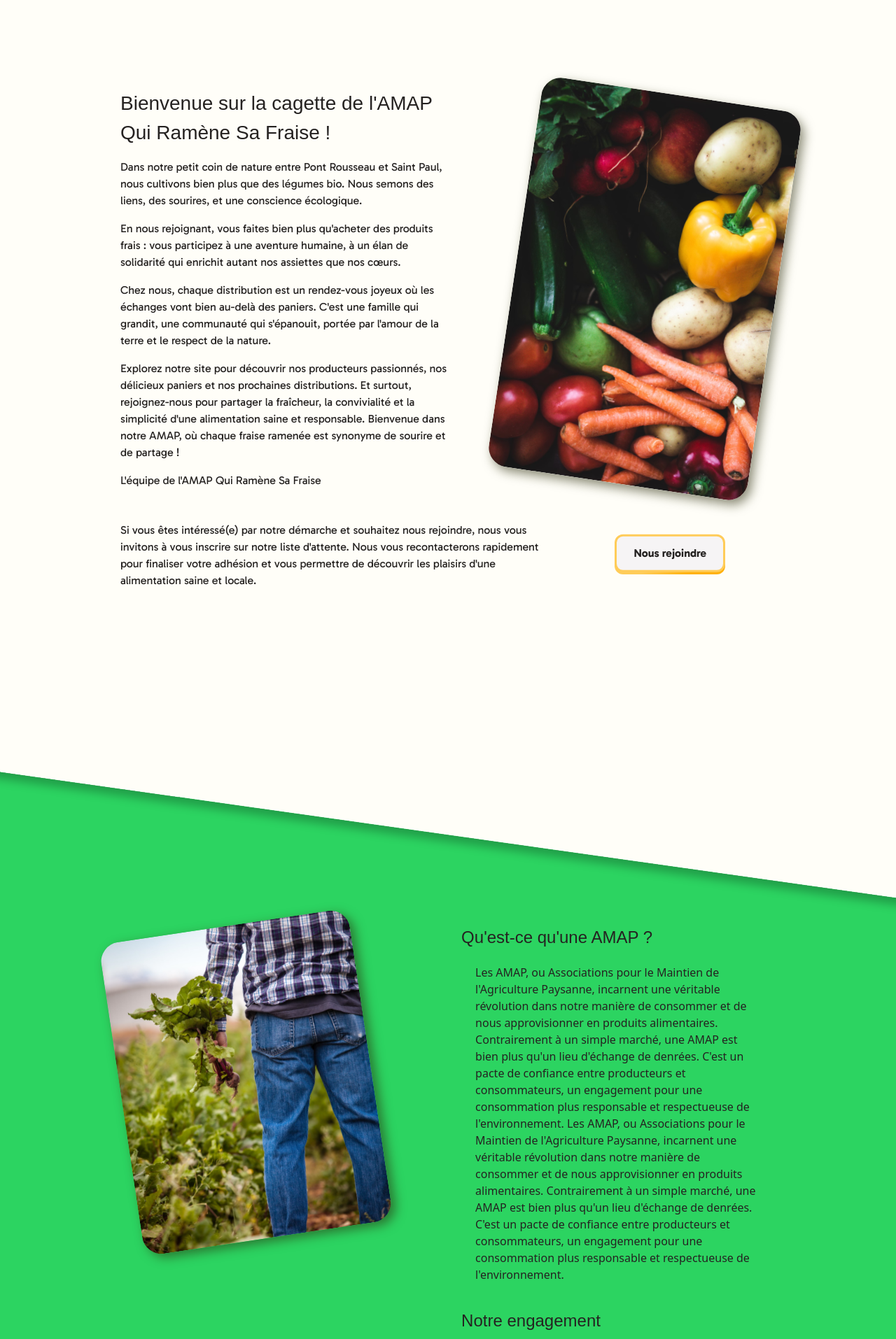
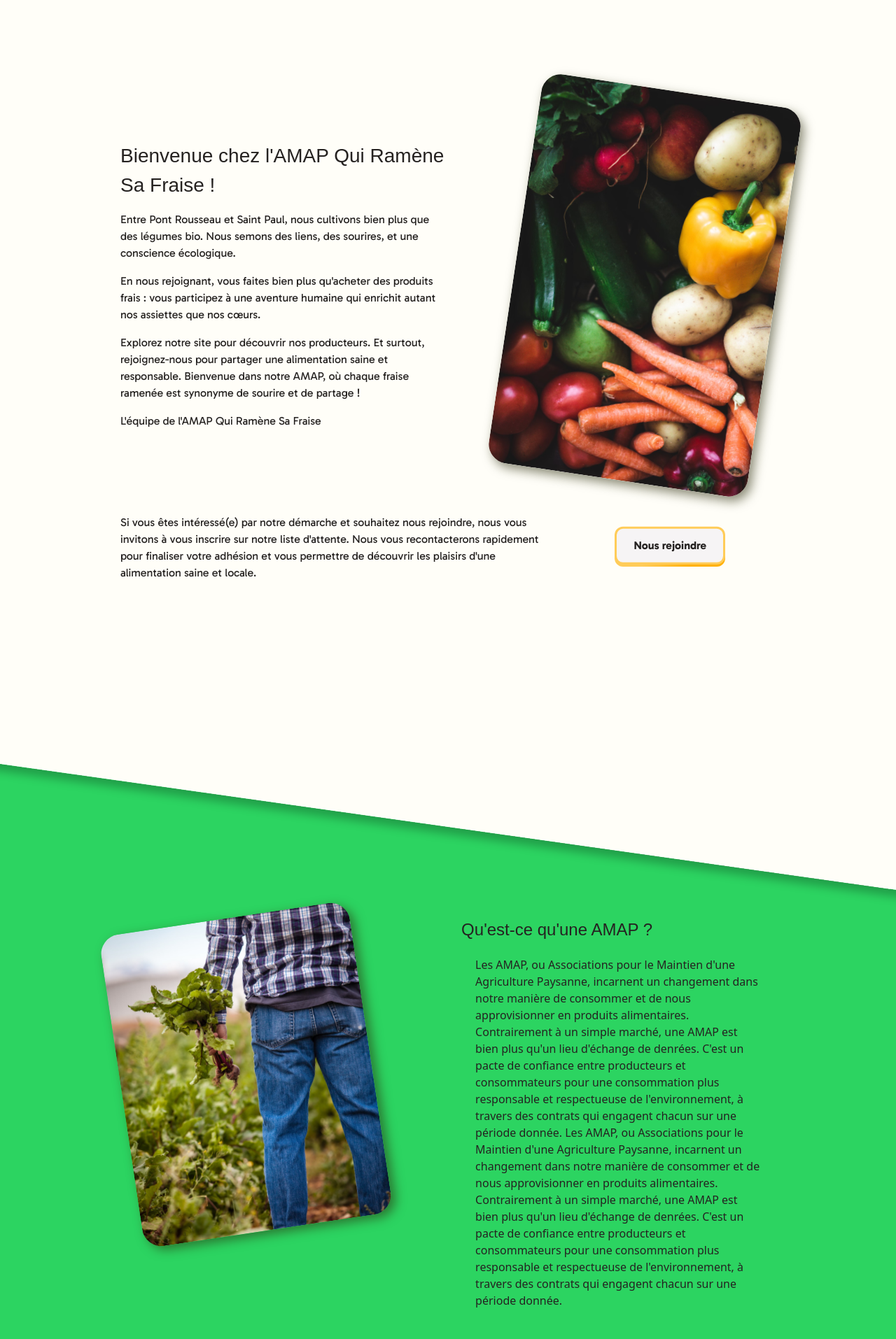
Before and after one commit to amapqrsf/QRSF, a Svelte app: page / in a window 1280 px wide. Shown: the part 880-2794 px from the top of the page at 70% size. Built offline with nearby package versions, Linux system fonts and the light colour scheme; a web font is replaced by a local one.

Commit message:
modifications de différents textes

```diff
--- a/src/sections/FAQSection.svelte
+++ b/src/sections/FAQSection.svelte
@@ -19,7 +19,7 @@
 
         <Accordion
                 Title={"Qu'est-ce qu'une AMAP ?"}
-                Content={"Les AMAP, ou Associations pour le Maintien de l'Agriculture Paysanne, incarnent une véritable révolution dans notre manière de consommer et de nous approvisionner en produits alimentaires. Contrairement à un simple marché, une AMAP est bien plus qu'un lieu d'échange de denrées. C'est un pacte de confiance entre producteurs et consommateurs, un engagement pour une consommation plus responsable et respectueuse de l'environnement."}
+                Content={"Les AMAP, ou Associations pour le Maintien d'une Agriculture Paysanne, incarnent un changement dans notre manière de consommer et de nous approvisionner en produits alimentaires. Contrairement à un simple marché, une AMAP est bien plus qu'un lieu d'échange de denrées. C'est un pacte de confiance entre producteurs et consommateurs pour une consommation plus responsable et respectueuse de l'environnement, à travers des contrats qui engagent chacun sur une période donnée."}
                 isOpen={openAccordion === "Qu'est-ce qu'une AMAP ?"}
                 onHeaderClick={handleAccordionClick}
         />
@@ -37,7 +37,7 @@
         />
         <Accordion
                 Title={"Ensemble, cultivons le lien"}
-                Content="Chez nous, l'AMAP n'est pas qu'une structure administrative. C'est une véritable communauté, un lieu de partage et d'échange où se tissent des liens forts entre les adhérents et les producteurs. Participer à nos distributions, c'est l'occasion de rencontrer ceux qui font pousser nos légumes, élèvent nos animaux et produisent nos délices culinaires. C'est l'opportunité de renouer avec une relation authentique avec notre alimentation, en apprenant d'où viennent nos produits et en découvrant les visages derrière nos assiettes."
+                Content="Chez nous, l'AMAP n'est pas qu'une structure administrative. C'est un lieu de partage et d'échange où se tissent des liens entre les amapiens et les producteurs. Participer à nos distributions, c'est l'occasion de rencontrer ceux qui font pousser nos légumes, élèvent nos animaux ou encore produisent nos fromages. C'est l'opportunité de renouer avec une relation authentique avec notre alimentation, en apprenant d'où viennent nos produits et en découvrant les visages derrière nos assiettes."
                 isOpen={openAccordion === "Ensemble, cultivons le lien"}
                 onHeaderClick={handleAccordionClick}
         />
--- a/src/sections/WelcomeSection.svelte
+++ b/src/sections/WelcomeSection.svelte
@@ -6,24 +6,18 @@
 <section id="bienvenu" class="welcome_section">
     <div class="welcome_section__top">
         <div class="welcome_section__top__text">
-            <h2>Bienvenue sur la cagette de l'AMAP Qui Ramène Sa Fraise !</h2>
-            <p>Dans notre petit coin de nature entre Pont Rousseau et Saint Paul, nous cultivons bien plus que des
-                légumes
-                bio. Nous semons des liens, des sourires, et une conscience écologique.</p>
+            <h2>Bienvenue chez l'AMAP Qui Ramène Sa Fraise !</h2>
+            <p>Entre Pont Rousseau et Saint Paul, nous cultivons bien plus que des
+                légumes bio. Nous semons des liens, des sourires, et une conscience écologique.</p>
             <p>En nous rejoignant, vous faites bien plus qu'acheter des produits frais : vous participez à une aventure
-                humaine, à un élan de solidarité qui enrichit autant nos assiettes que nos cœurs.</p>
-            <p>Chez nous, chaque distribution est un rendez-vous joyeux où les échanges vont bien au-delà des paniers.
-                C'est une famille qui grandit, une communauté qui s'épanouit, portée par l'amour de la terre et le
-                respect de la nature.</p>
-            <p>Explorez notre site pour découvrir nos producteurs passionnés, nos délicieux paniers et nos prochaines
-                distributions. Et surtout, rejoignez-nous pour partager la fraîcheur, la convivialité et la simplicité
-                d'une alimentation saine et responsable.
+                humaine qui enrichit autant nos assiettes que nos cœurs.</p>
+            <p>Explorez notre site pour découvrir nos producteurs. Et surtout, rejoignez-nous pour partager une alimentation saine et responsable.
                 Bienvenue dans notre AMAP, où chaque fraise ramenée est synonyme de sourire et de partage !</p>
             <p>L'équipe de l'AMAP Qui Ramène Sa Fraise</p>
         </div>
         <div class="welcome_section__top__image">
             <img src={welcome}
-                 alt="Bienvenue sur la cagette de l'AMAP Qui Ramène Sa Fraise à Rezé !"/>
+                 alt="Bienvenue sur le site de l'AMAP Qui Ramène Sa Fraise à Rezé !"/>
         </div>
     </div>
     <div class="welcome_section__bottom">
```
